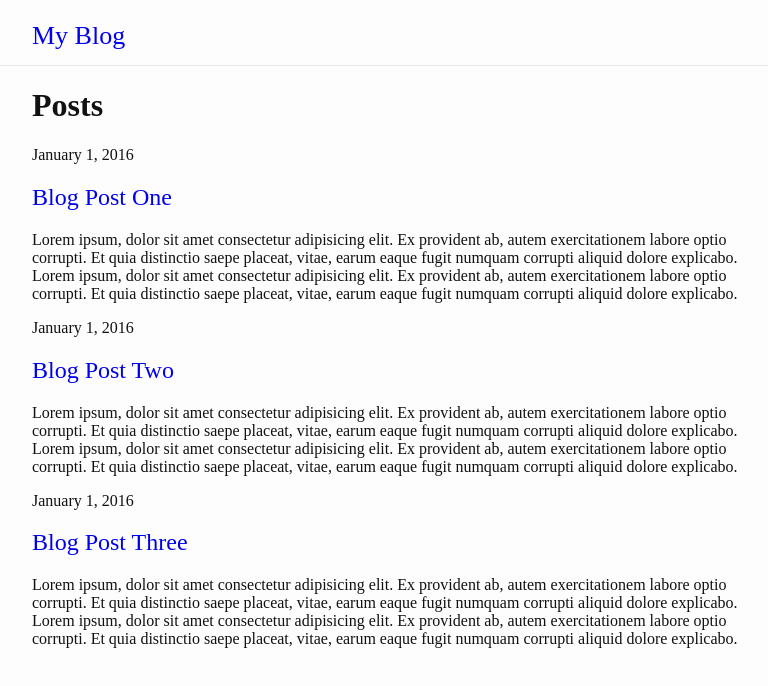
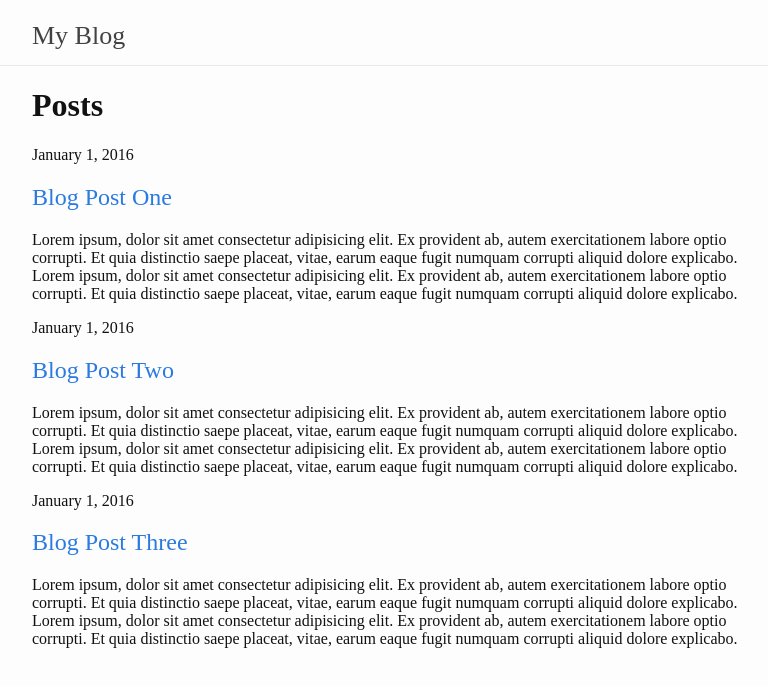
Before and after one commit to julian038/17.2.2_screenSizes, a plain HTML site: page index.html in a window 1280 px wide. Shown: the whole page, without its empty margins (289-1057 px from the left). Drawn offline with Linux system fonts and the light colour scheme.

Commit message:
Added .site-title and .post-link and relative :visited doc in CSS

```diff
--- a/style.css
+++ b/style.css
@@ -43,3 +43,17 @@ a {
 a:hover {
     text-decoration: underline;
 }
+
+.site-title,
+.site-title:visited {
+    color: #424242;
+}
+
+.post-link {
+    color: #2a7ae2;
+    text-decoration: none;
+}
+
+.post-link:visited {
+    color: #1756a9;
+}
```
